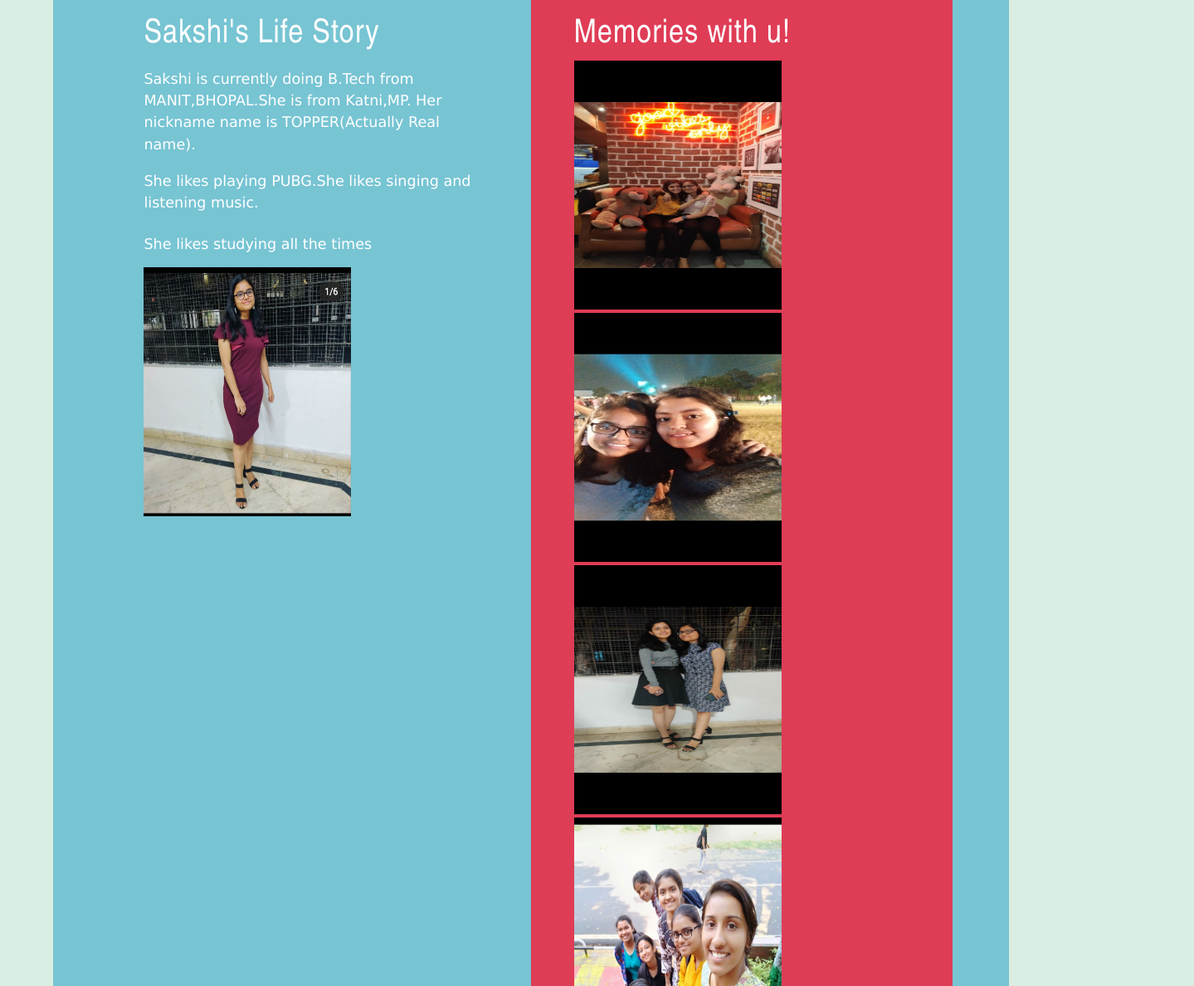
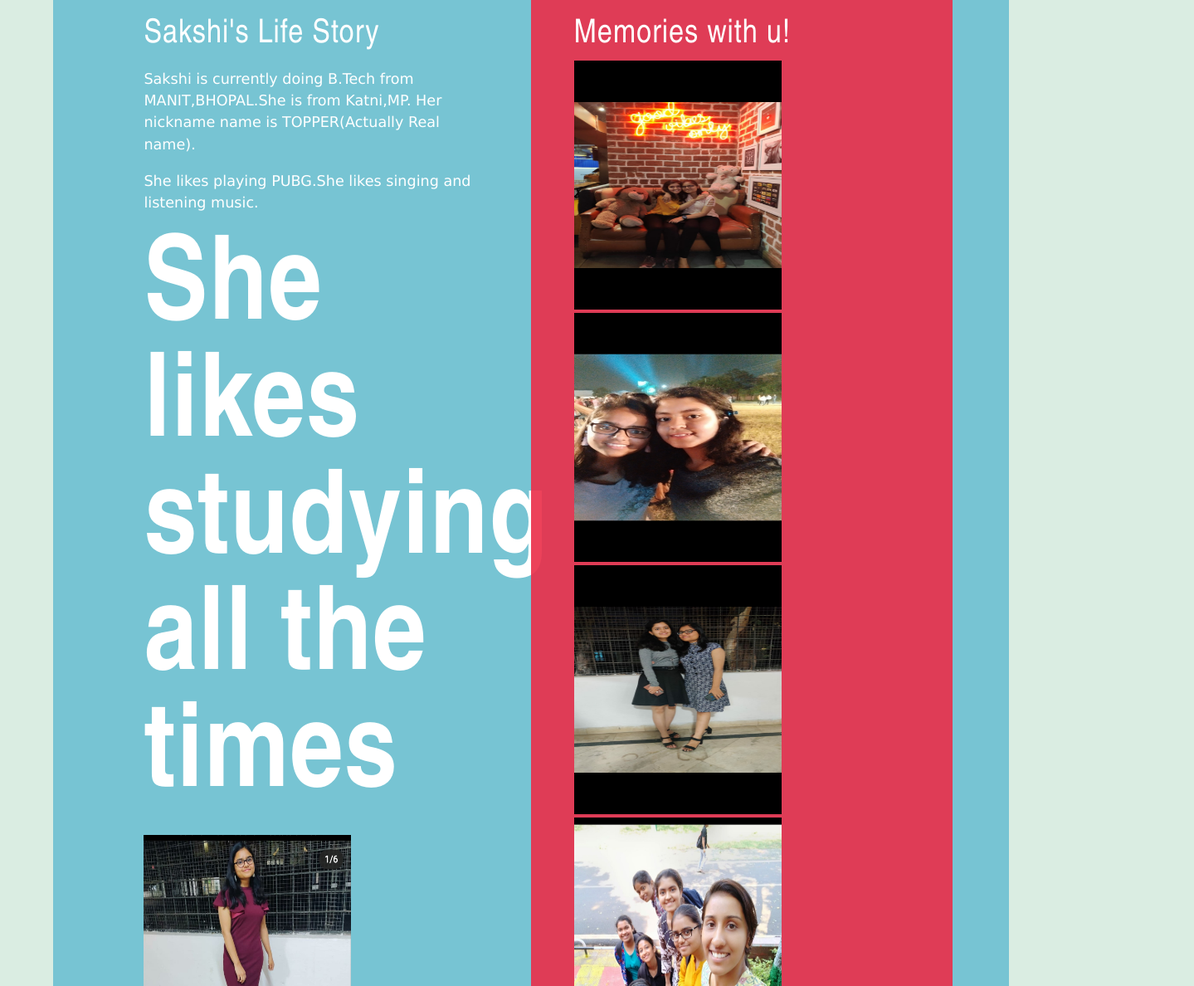
Before and after one commit to madhu-sharma19/website.github.io, a plain HTML site: page index.html in a window 1280 px wide. Shown: the part 1096-2284 px from the top of the page at 83% size, 1439 px wide, since content can reach past the window. Drawn offline with Linux system fonts and the light colour scheme.

Commit message:
Update index.html

```diff
--- a/index.html
+++ b/index.html
@@ -42,7 +42,7 @@
 			<h3>Sakshi's Life Story</h3>
 			<p>Sakshi is currently doing B.Tech from MANIT,BHOPAL.She is from Katni,MP. Her nickname name is TOPPER(Actually Real name).</p>
 			<p>She likes playing PUBG.She likes singing and listening music.</p>
-			<p><h4>She likes studying all the times</h4></p>
+			<p><h2>She likes studying all the times</h2></p>
 			<img src="IMG_20200802_202638.jpg" width="250px" height="300px" margin-bottom=2%>
 		</div>
 
```
